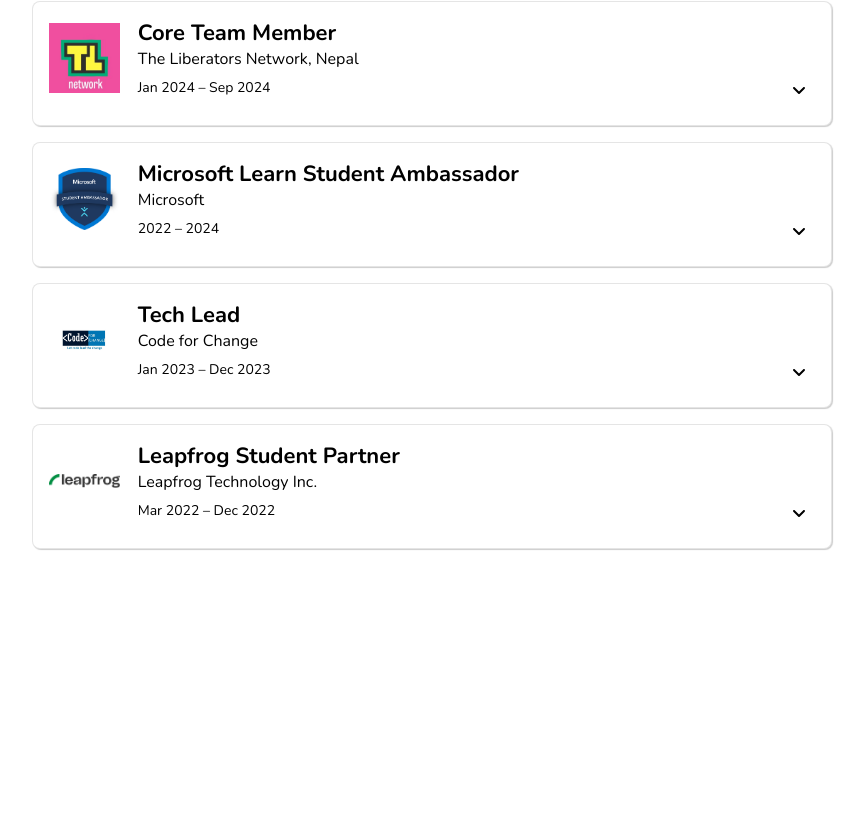
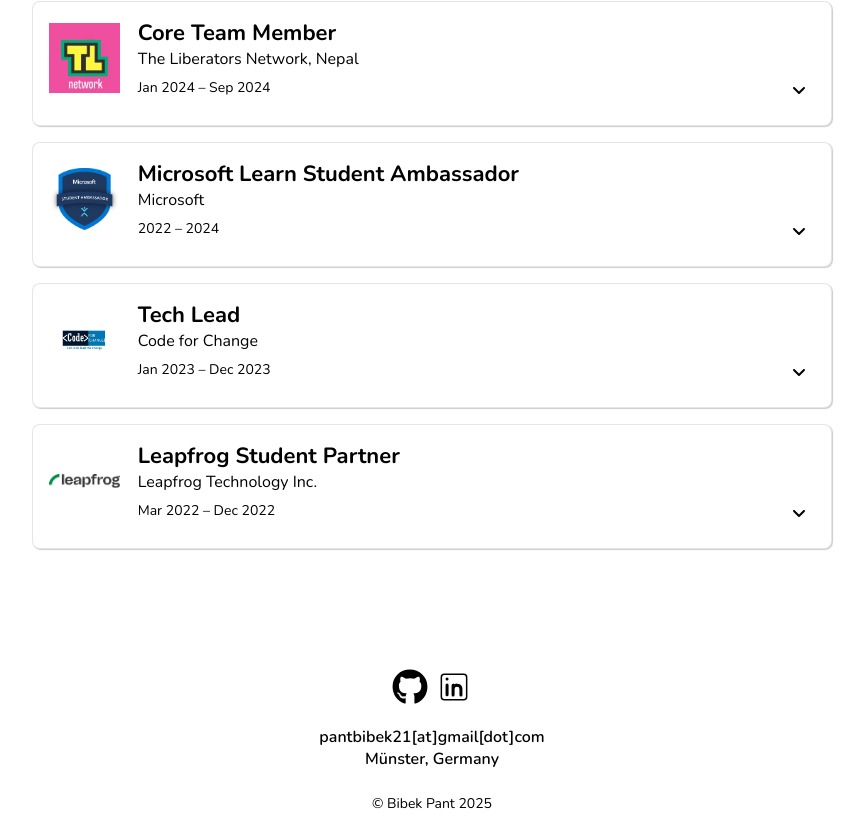
Before and after one commit to pantbibek21/pantbibek21.github.io, a React (Vite) app: page / in a window 1280 px wide. Shown: the part 3167-4004 px from the top of the page, without its empty margins (208-1072 px from the left). Before the commit the page ends 3836 px from the top, so only its background shows below. Built offline with nearby package versions, Linux system fonts and the light colour scheme.

Commit message:
adds footer component

```diff
--- a/src/App.jsx
+++ b/src/App.jsx
@@ -2,6 +2,7 @@
 import About from "./components/About.jsx";
 import Education from "./components/Education.jsx";
 import Experience from "./components/Experience.jsx";
+import Footer from "./components/Footer.jsx";
 import Header from "./components/Header.jsx";
 import Hero from "./components/Hero.jsx";
 import Highlight from "./components/Highlights.jsx";
@@ -16,6 +17,7 @@
         <Experience />
         <Education />
         <Highlight />
+        <Footer />
       </div>
     </>
   );
--- /dev/null
+++ b/src/components/Footer.jsx
@@ -0,0 +1,27 @@
+import styles from "./Footer.module.scss";
+import { CiLinkedin } from "react-icons/ci";
+import { FaGithub } from "react-icons/fa";
+
+const Footer = () => {
+  return (
+    <footer className={styles.footer}>
+      <div className={styles.iconWrapper}>
+        <div className={styles.icon}>
+          <a href="https://github.com/pantbibek21/" target="_blank">
+            <FaGithub />
+          </a>
+        </div>
+        <div className={styles.icon}>
+          <a href="https://www.linkedin.com/in/pantbibek21/" target="_blank">
+            <CiLinkedin />
+          </a>
+        </div>
+      </div>
+      <p className={styles.email}>pantbibek21[at]gmail[dot]com</p>
+      <p className={styles.address}>Münster, Germany</p>
+      <p className={styles.copyright}>&copy; Bibek Pant 2025 </p>
+    </footer>
+  );
+};
+
+export default Footer;
--- /dev/null
+++ b/src/components/Footer.module.scss
@@ -0,0 +1,42 @@
+.footer {
+  text-align: center;
+  margin-bottom: 24px;
+
+  .iconWrapper {
+    display: flex;
+    justify-content: center;
+    gap: 8px;
+    margin-bottom: 8px;
+
+    .icon {
+      font-size: 36px;
+      cursor: pointer;
+      transition: all 0.3s ease;
+
+      &:hover {
+        transform: translateY(-4px);
+      }
+
+      a {
+        color: black;
+        transition: all 0.3s ease;
+
+        &:hover {
+          color: rgba(0, 0, 0, 0.849);
+        }
+      }
+    }
+  }
+
+  .email,
+  .address {
+    font-weight: 600;
+    font-size: 16px;
+    margin-bottom: 0px;
+  }
+
+  .copyright {
+    margin-top: 24px;
+    font-size: 14px;
+  }
+}
```
